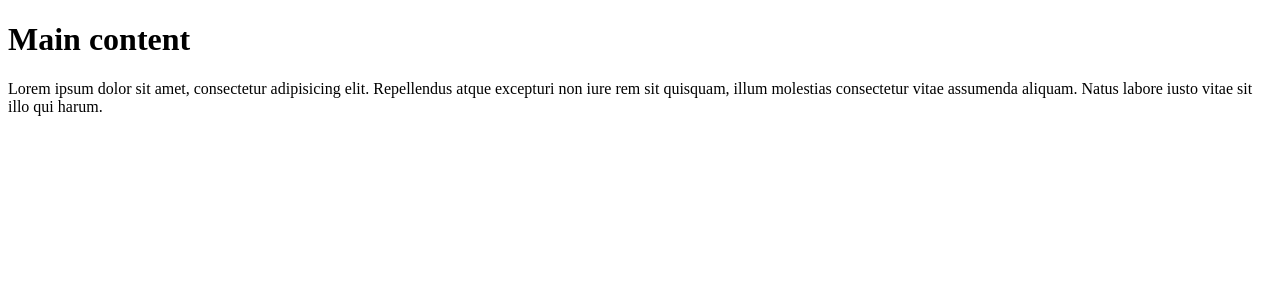
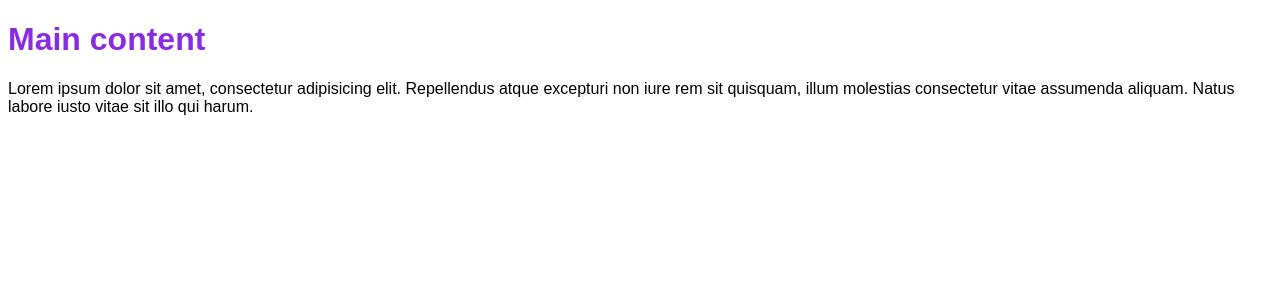
Before and after one commit to hgabor/git-branching-13de-2026, a React (Vite) app: page / in a window 1280 px wide. Shown: the top 300 px of the page. Built offline with nearby package versions, Linux system fonts and the light colour scheme.

Commit message:
Changed font and color

```diff
--- a/src/App.css
+++ b/src/App.css
@@ -0,0 +1,8 @@
+
+* {
+  font-family: sans-serif;
+}
+
+h1 {
+  color: blueviolet;
+}
```
